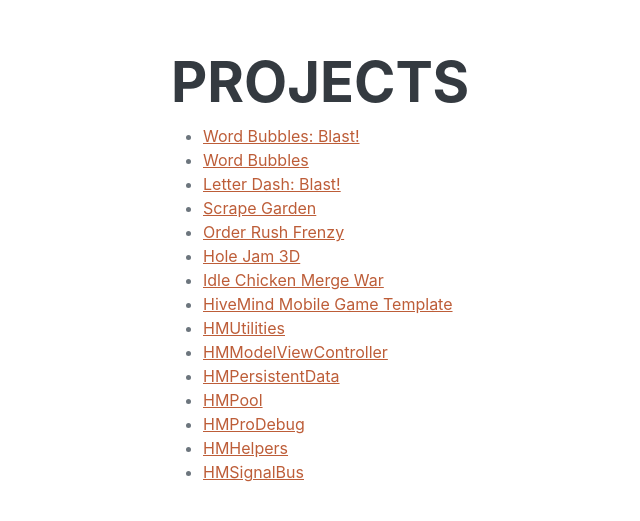
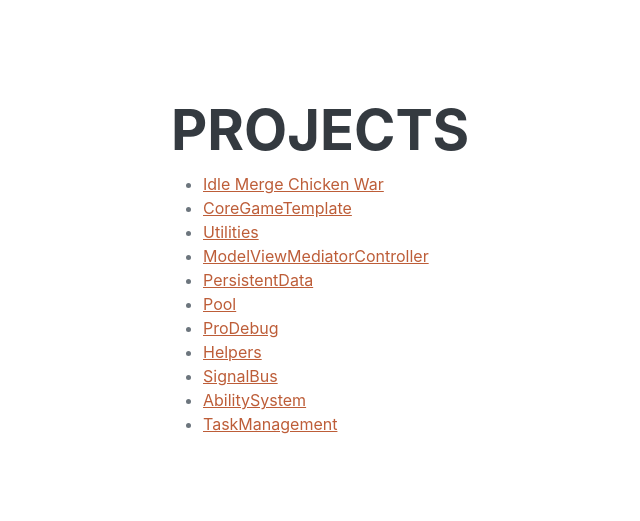
Before and after one commit to Emre-Emiroglu/emre-emiroglu.github.io, a plain HTML site: page en/index.html in a window 1280 px wide. Shown: the part 6783-7304 px from the top of the page, without its empty margins (149-789 px from the left). Drawn offline with nearby package versions, Linux system fonts and the light colour scheme.

Commit message:
projects updated

```diff
--- a/en/index.html
+++ b/en/index.html
@@ -233,21 +233,17 @@
         <div class="resume-section-content">
             <h2>Projects</h2>
             <ul>
-                <li><a href="https://apps.apple.com/tr/app/word-bubbles-blast/id6449360210?l=tr" target="_blank">Word Bubbles: Blast!</a></li>
-                <li><a href="https://play.google.com/store/apps/details?id=com.TeekGames.WordBubbles" target="_blank">Word Bubbles</a></li>
-                <li><a href="https://apps.apple.com/tr/app/letter-dash-blast/id6479702718?l=tr" target="_blank">Letter Dash: Blast!</a></li>
-                <li><a href="https://play.google.com/store/apps/details?id=com.TeekGames.ScrapeGarden" target="_blank">Scrape Garden</a></li>
-                <li><a href="https://apps.apple.com/tr/app/order-rush-frenzy/id6737406105?l=tr" target="_blank">Order Rush Frenzy</a></li>
-                <li><a href="https://apps.apple.com/us/app/hole-jam-3d/id6749770499" target="_blank">Hole Jam 3D</a></li>
-                <li><a href="https://play.google.com/store/apps/details?id=com.CodeCatGames.IdleChickenMergeWar" target="_blank">Idle Chicken Merge War</a></li>
-                <li><a href="https://github.com/Emre-Emiroglu/HiveMindMobileGameTemplate" target="_blank">HiveMind Mobile Game Template</a></li>
-                <li><a href="https://github.com/Emre-Emiroglu/HMUtilities" target="_blank">HMUtilities</a></li>
-                <li><a href="https://github.com/Emre-Emiroglu/HMModelViewController" target="_blank">HMModelViewController</a></li>
-                <li><a href="https://github.com/Emre-Emiroglu/HMPersistentData" target="_blank">HMPersistentData</a></li>
-                <li><a href="https://github.com/Emre-Emiroglu/HMPool" target="_blank">HMPool</a></li>
-                <li><a href="https://github.com/Emre-Emiroglu/HMProDebug" target="_blank">HMProDebug</a></li>
-                <li><a href="https://github.com/Emre-Emiroglu/HMHelpers" target="_blank">HMHelpers</a></li>
-                <li><a href="https://github.com/Emre-Emiroglu/HMSignalBus" target="_blank">HMSignalBus</a></li>
+                <li><a href="https://play.google.com/store/apps/details?id=com.CodeCatGames.IdleChickenMergeWar" target="_blank">Idle Merge Chicken War</a></li>
+                <li><a href="https://github.com/Emre-Emiroglu/CoreGameTemplate" target="_blank">CoreGameTemplate</a></li>
+                <li><a href="https://github.com/Emre-Emiroglu/Utilities" target="_blank">Utilities</a></li>
+                <li><a href="https://github.com/Emre-Emiroglu/ModelViewMediatorController" target="_blank">ModelViewMediatorController</a></li>
+                <li><a href="https://github.com/Emre-Emiroglu/PersistentData" target="_blank">PersistentData</a></li>
+                <li><a href="https://github.com/Emre-Emiroglu/Pool" target="_blank">Pool</a></li>
+                <li><a href="https://github.com/Emre-Emiroglu/ProDebug" target="_blank">ProDebug</a></li>
+                <li><a href="https://github.com/Emre-Emiroglu/Helpers" target="_blank">Helpers</a></li>
+                <li><a href="https://github.com/Emre-Emiroglu/SignalBus" target="_blank">SignalBus</a></li>
+                <li><a href="https://github.com/Emre-Emiroglu/AbilitySystem" target="_blank">AbilitySystem</a></li>
+                <li><a href="https://github.com/Emre-Emiroglu/TaskManagement" target="_blank">TaskManagement</a></li>
             </ul>
         </div>
     </section>
```
Also changed, not shown: tr/index.html (+10 -14 lines), 1 other file.
